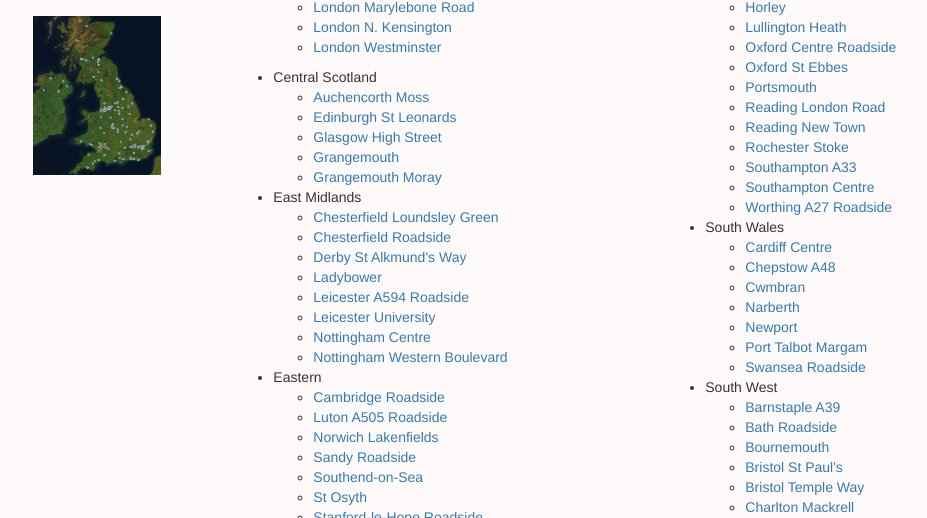
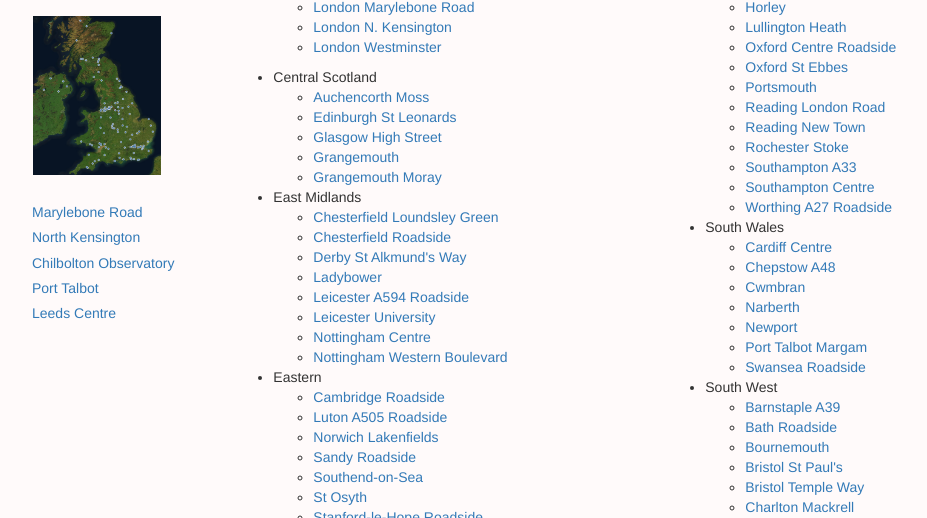
Before and after one commit to paulos84/aircharts, a Django app: page /sites/ in a window 1280 px wide. Shown: the part 219-737 px from the top of the page, without its empty margins (10-937 px from the left). Run offline with Django 3.2, Linux system fonts and the light colour scheme; data comes from the database, SQL or seed files in the repository; both versions use the stored data as it was after the commit; some libraries are stand-ins or nearby versions.

Commit message:
add links in sidebar

```diff
--- a/charts/templates/base_generic.html
+++ b/charts/templates/base_generic.html
@@ -20,14 +20,6 @@ body {background-color: #FFFAFA;}
     <div class="row">
       <div class="col-sm-2">
       {% block sidebar %}
-      <br>
-      <ul class="sidebar-nav">
-          <li><h4><a href="{% url 'sites' %}">All Site Locations</a></h4></li>
-          <li><h4><a href="{% url 'map' %}">All Sites Map</a></h4></li>
-        <li><h4><a href="https://www.air-aware.com">Home</a></h4></li>
-      </ul>
-      <br>
-     <img src="{% static 'images/map.png' %}" style='margin-left: 2em; width: 70%; height: 70%' />
      {% endblock %}
       </div>
       <div class="col-sm-10 ">
--- a/charts/templates/charts/site_list.html
+++ b/charts/templates/charts/site_list.html
@@ -1,4 +1,25 @@
 {% extends "base_generic.html" %}
+{% load static %}
+{% block sidebar %}
+<style>
+h5   {margin-left: 27px}
+</style>
+      <br>
+      <ul class="sidebar-nav">
+          <li><h4><a href="{% url 'sites' %}">All Site Locations</a></h4></li>
+          <li><h4><a href="{% url 'map' %}">All Sites Map</a></h4></li>
+        <li><h4><a href="https://www.air-aware.com">Home</a></h4></li>
+      </ul>
+      <br>
+     <img src="{% static 'images/map.png' %}" style='margin-left: 2em; width: 70%; height: 70%' />
+ <br>
+    <br>
+      <ui><h5><a href="{% url 'site_detail' 'MY1' %}">Marylebone Road</a></h5></ui>
+      <ui><h5><a href="{% url 'site_detail' 'KC1' %}">North Kensington</a></h5></ui>
+      <ui><h5><a href="{% url 'site_detail' 'CHBO' %}">Chilbolton Observatory</a></h5></ui>
+      <ui><h5><a href="{% url 'site_detail' 'PT4' %}">Port Talbot</a></h5></ui>
+      <ui><h5><a href="{% url 'site_detail' 'LEED' %}">Leeds Centre</a></h5></ui>
+{% endblock %}
 {% block content %}
  <div class="col-sm-5 ">
 {% regroup object_list_lon by region as regions_list %}
```
Also changed, not shown: charts/migrations/0001_initial.py (added), charts/migrations/__init__.py (added), db.sqlite3 (added).
